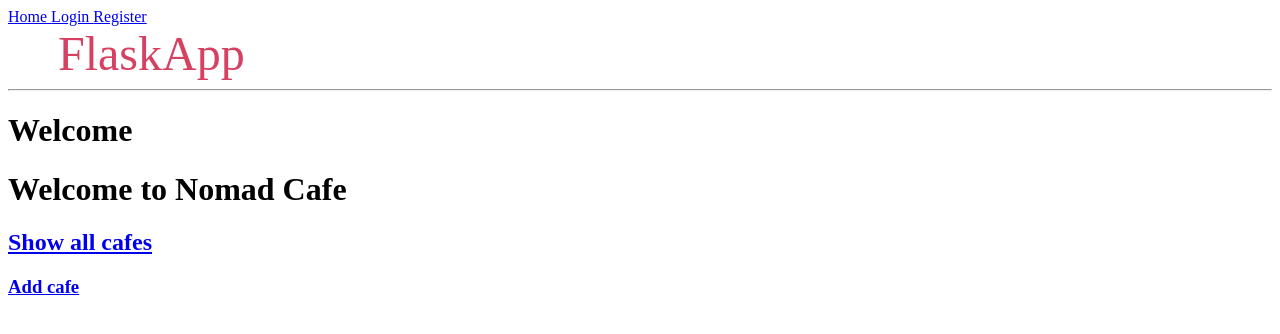
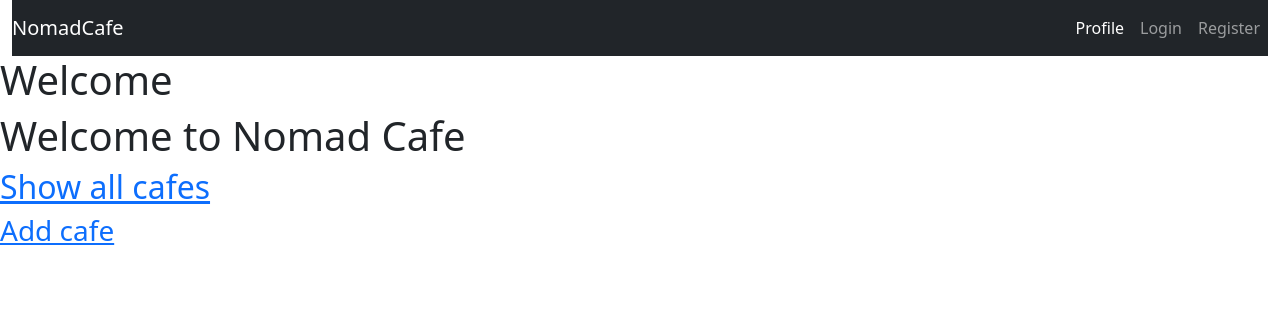
Before and after one commit to divyachandrapandi/NomadCafe, a Flask app: page / in a window 1280 px wide. Shown: the top 334 px of the page. Run offline with Flask 2, Linux system fonts and the light colour scheme; some libraries are stand-ins or nearby versions.

Commit message:
BASE TEMPLATE COMPLETED

```diff
--- a/main.py
+++ b/main.py
@@ -242,6 +242,6 @@ def logout():
 
 
 if __name__ == "__main__":
-    app.run(host="192.168.68.101", port=5000, debug=True)
+    app.run(host="192.168.68.104", port=5000, debug=True)
 
     # flash wrong url, cafe deleted cafe updated, registered, logout login
--- a/templates/base.html
+++ b/templates/base.html
@@ -1,46 +1,49 @@
 <!DOCTYPE html>
-<html lang="en">
+<html>
 <head>
     <meta charset="UTF-8">
-    <meta http-equiv="X-UA-Compatible" content="IE=edge">
     <meta name="viewport" content="width=device-width, initial-scale=1">
     <title>{% block title %} {% endblock %} - FlaskApp</title>
-    <style>
-        nav a {
-            color: #d64161;
-            font-size: 3em;
-            margin-left: 50px;
-            text-decoration: none;
-        }
-    </style>
+    <link href="https://cdn.jsdelivr.net/npm/bootstrap@5.0.2/dist/css/bootstrap.min.css" rel="stylesheet" integrity="sha384-EVSTQN3/azprG1Anm3QDgpJLIm9Nao0Yz1ztcQTwFspd3yD65VohhpuuCOmLASjC" crossorigin="anonymous">
+    <link rel="preconnect" href="https://fonts.googleapis.com">
+    <link rel="preconnect" href="https://fonts.gstatic.com" crossorigin>
+    <link href="https://fonts.googleapis.com/css2?family=Noto+Sans&family=Noto+Serif&display=swap" rel="stylesheet">
+    <script src="https://cdn.jsdelivr.net/npm/bootstrap@5.0.2/dist/js/bootstrap.bundle.min.js" integrity="sha384-MrcW6ZMFYlzcLA8Nl+NtUVF0sA7MsXsP1UyJoMp4YLEuNSfAP+JcXn/tWtIaxVXM" crossorigin="anonymous"></script>
 </head>
+
 <body>
+  <div class="container-fluid">
+    <nav class="navbar navbar-expand-lg navbar-dark bg-dark">
+        <a class="navbar-brand" href="{{ url_for('home') }}">NomadCafe</a>
 
-<div class="navbar-end">
-    <a href="{{ url_for('home') }}" class="navbar-item">
-        Home
-    </a>
+        <button class="navbar-toggler" type="button" data-bs-toggle="collapse" data-bs-target="#navbarSupportedContent" aria-controls="navbarSupportedContent" aria-expanded="false" aria-label="Toggle navigation">
+            <span class="navbar-toggler-icon"></span>
+        </button>
 
+        <div class="collapse navbar-collapse" id="navbarSupportedContent" data-bs-toggle="collapse" data-bs-target=".navbar-collapse">
+            <ul class="navbar-nav ms-auto">
+                <li class="nav-item">
+                  <a class="nav-link active" aria-current="page" href="{{ url_for('home') }}">Profile</a>
+                </li>
                   {% if not current_user.is_authenticated %}
-    <a href="{{ url_for('login') }}" class="navbar-item">
-        Login
-    </a>
-    <a href="{{ url_for('register') }}" class="navbar-item">
-        Register
-    </a>
-    {% endif %}
+                  <li class="nav-item">
+                  <a class="nav-link " aria-current="page" href="{{ url_for('login') }}">Login</a>
+                </li>
+                  <li class="nav-item">
+                  <a class="nav-link " aria-current="page" href="{{ url_for('register') }}">Register</a>
+                </li>
+                  {%endif%}
                    {% if current_user.is_authenticated %}
-    <a href="{{ url_for('logout') }}" class="navbar-item">
-        Logout
-    </a>
-    {% endif %}
+                  <li class="nav-item">
+                  <a class="nav-link " aria-current="page" href="{{ url_for('logout') }}">Logout</a>
+                </li>
+                  {%endif%}
 
+            </ul>
          </div>
-    <nav>
-        <a href="{{ url_for('home') }}">FlaskApp</a>
+    </nav>
+  </div>
 
-    </nav>
-    <hr>
   <div class="content">
     {% block content %} {% endblock %}
   </div>
```
Also changed, not shown: static/css/styles.css (+17 -0 lines), 1 other file. Lines whose indentation alone changed are shown as unchanged.
